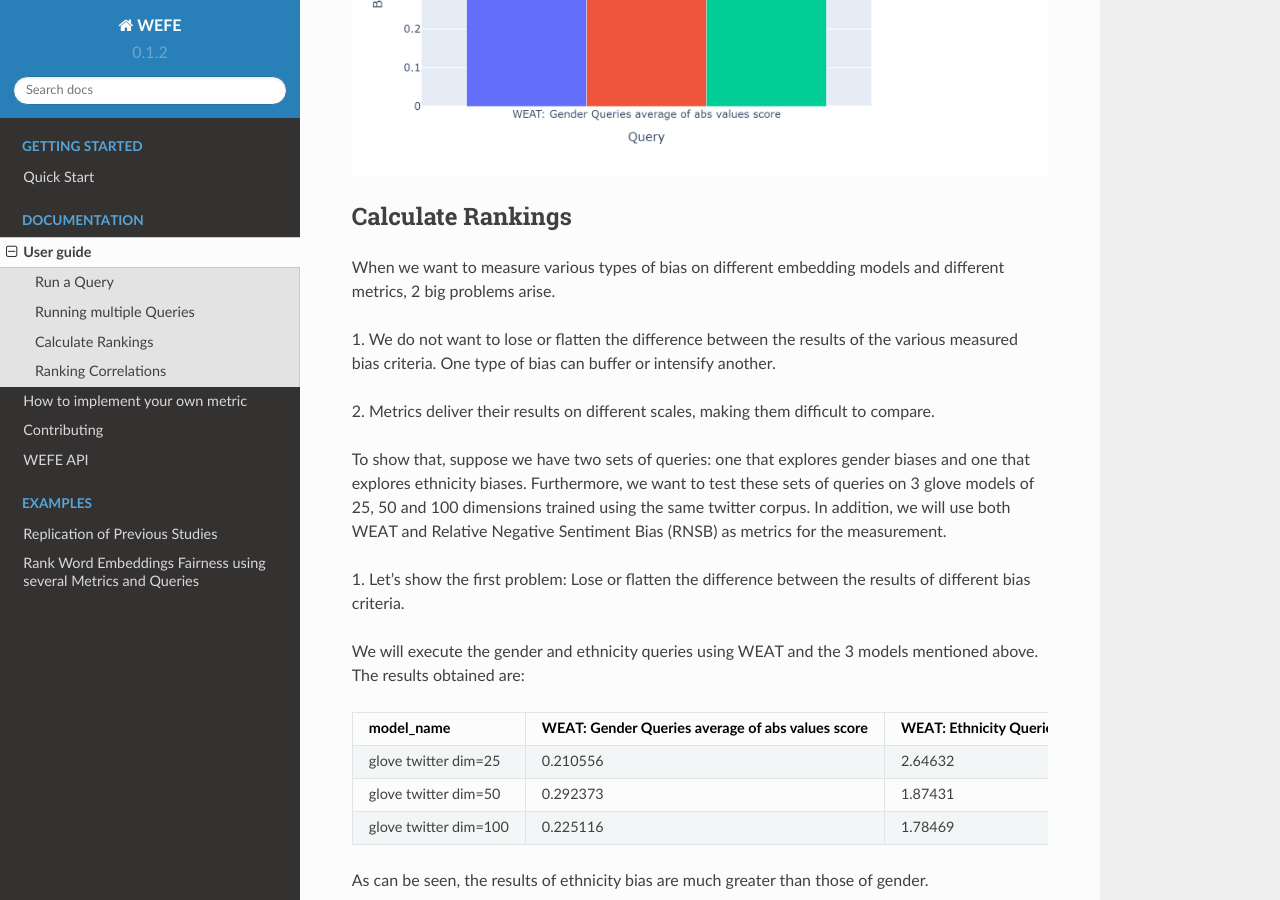
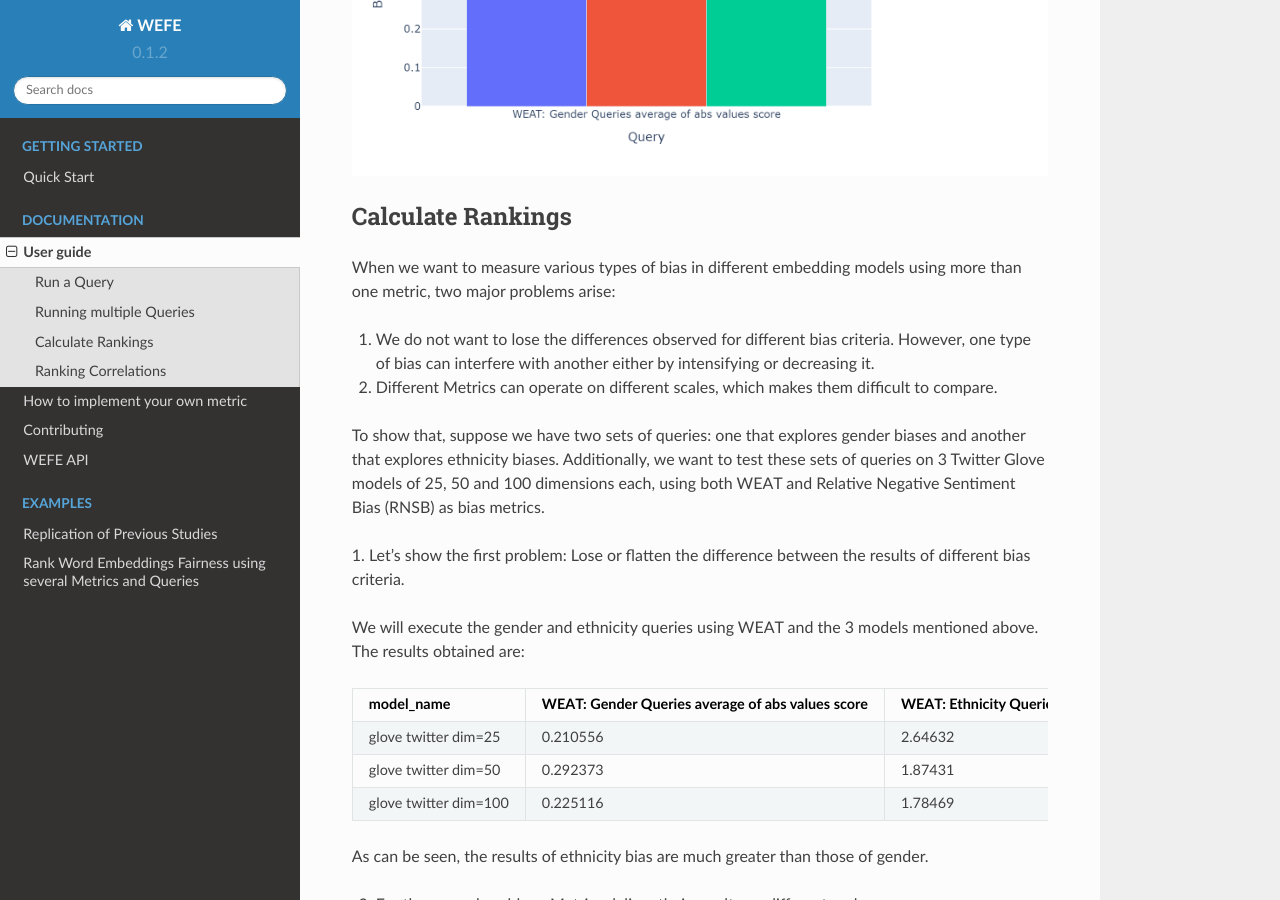
Before and after one commit to dccuchile/wefe, a Sphinx documentation site: the page built from doc/user_guide.rst, in a window 1280 px wide and 900 px high, scrolled down 5213 px. Built offline with Sphinx 7.4.7 and the Read the Docs theme 2.0.0, drawn with Linux system fonts in a browser that asks for light colours.

Commit message:
Update user_guide.rst

```diff
--- a/doc/user_guide.rst
+++ b/doc/user_guide.rst
@@ -229,20 +229,17 @@ Finally, we can ask the function to return only the aggregated values
 Calculate Rankings
 ==================
 
-When we want to measure various types of bias on different embedding models
-and different metrics, 2 big problems arise.
+When we want to measure various types of bias in different embedding models using more than one metric,
+two major problems arise:
 
-1. We do not want to lose or flatten the difference between the results of the
-various measured bias criteria. One type of bias can buffer or intensify another.
+1. We do not want to lose the differences observed for different bias criteria. However, one type of bias can interfere with another either by intensifying or decreasing it.
 
-2. Metrics deliver their results on different scales, making them difficult
-to compare.
+2. Different Metrics can operate on different scales, which makes them difficult to compare.
 
 To show that, suppose we have two sets of queries: one that explores gender
-biases and one that explores ethnicity biases. Furthermore, we want to test
-these sets of queries on 3 glove models of 25, 50 and 100 dimensions trained
-using the same twitter corpus. In addition, we will use both WEAT and Relative
-Negative Sentiment Bias (RNSB) as metrics for the measurement.
+biases and another that explores ethnicity biases. Additionally, we want to test
+these sets of queries on 3 Twitter Glove models of 25, 50 and 100 dimensions each,
+using both WEAT and Relative Negative Sentiment Bias (RNSB) as bias metrics.
 
 
 1. Let's show the first problem: Lose or flatten the difference between the
```
